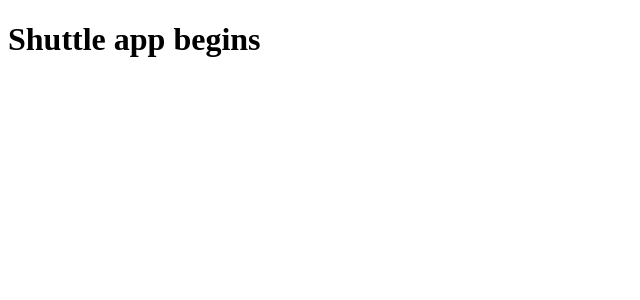
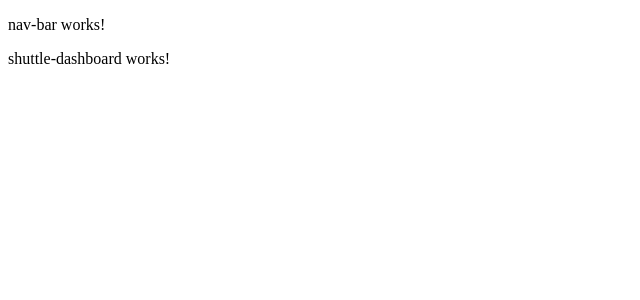
Before and after one commit to GS-Khaira/Shuttle, an Angular app in the folder shuttle/: page / in a window 1280 px wide. Shown: the top 300 px of the page, without its empty margins (0-640 px from the left). Built offline with nearby package versions, Linux system fonts and the light colour scheme.

Commit message:
feat(nav-bar): added nav bar componet to shuttle dashboard

```diff
--- /dev/null
+++ b/shuttle/src/app/Components/nav-bar/nav-bar.component.html
@@ -0,0 +1 @@
+<p>nav-bar works!</p>
--- /dev/null
+++ b/shuttle/src/app/Components/shuttle-dashboard/shuttle-dashboard.component.html
@@ -0,0 +1,2 @@
+<app-nav-bar></app-nav-bar>
+<p>shuttle-dashboard works!</p>
--- a/shuttle/src/app/app.component.html
+++ b/shuttle/src/app/app.component.html
@@ -1 +1 @@
-<h1>Shuttle app begins</h1>
+<app-shuttle-dashboard></app-shuttle-dashboard>
--- a/shuttle/src/app/app.component.ts
+++ b/shuttle/src/app/app.component.ts
@@ -1,7 +1,9 @@
 import { Component } from '@angular/core';
+import { ShuttleDashboardComponent } from './Components/shuttle-dashboard/shuttle-dashboard.component';
 
 @Component({
   selector: 'app-root',
+  imports: [ShuttleDashboardComponent],
   templateUrl: './app.component.html',
   styleUrl: './app.component.scss'
 })
```
Also changed, not shown: shuttle/src/app/Components/nav-bar/nav-bar.component.ts (added, +11 -0 lines), shuttle/src/app/Components/shuttle-dashboard/shuttle-dashboard.component.ts (added, +12 -0 lines), shuttle/src/app/Components/nav-bar/nav-bar.component.scss (added), shuttle/src/app/Components/shuttle-dashboard/shuttle-dashboard.component.scss (added), 2 other files (tests, documents, lock files or other folders).
